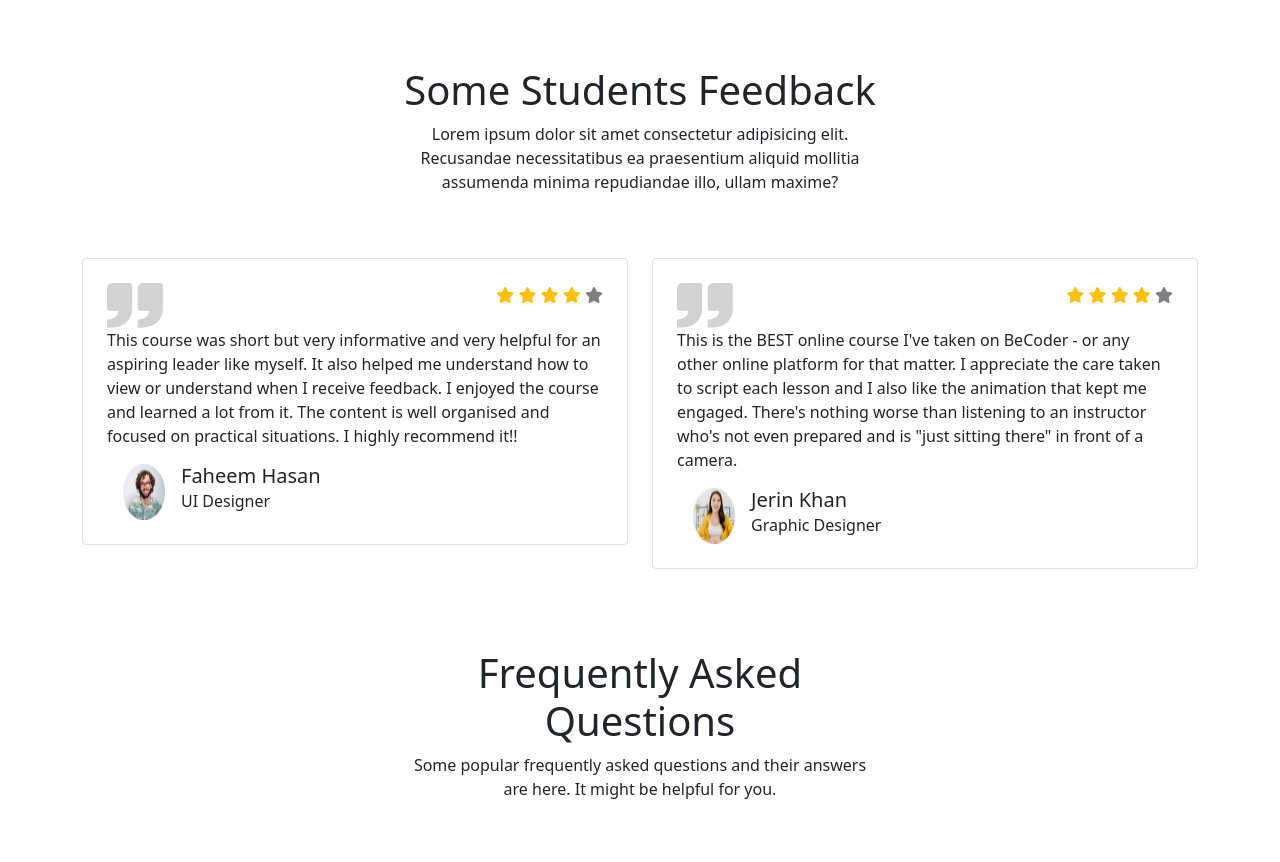
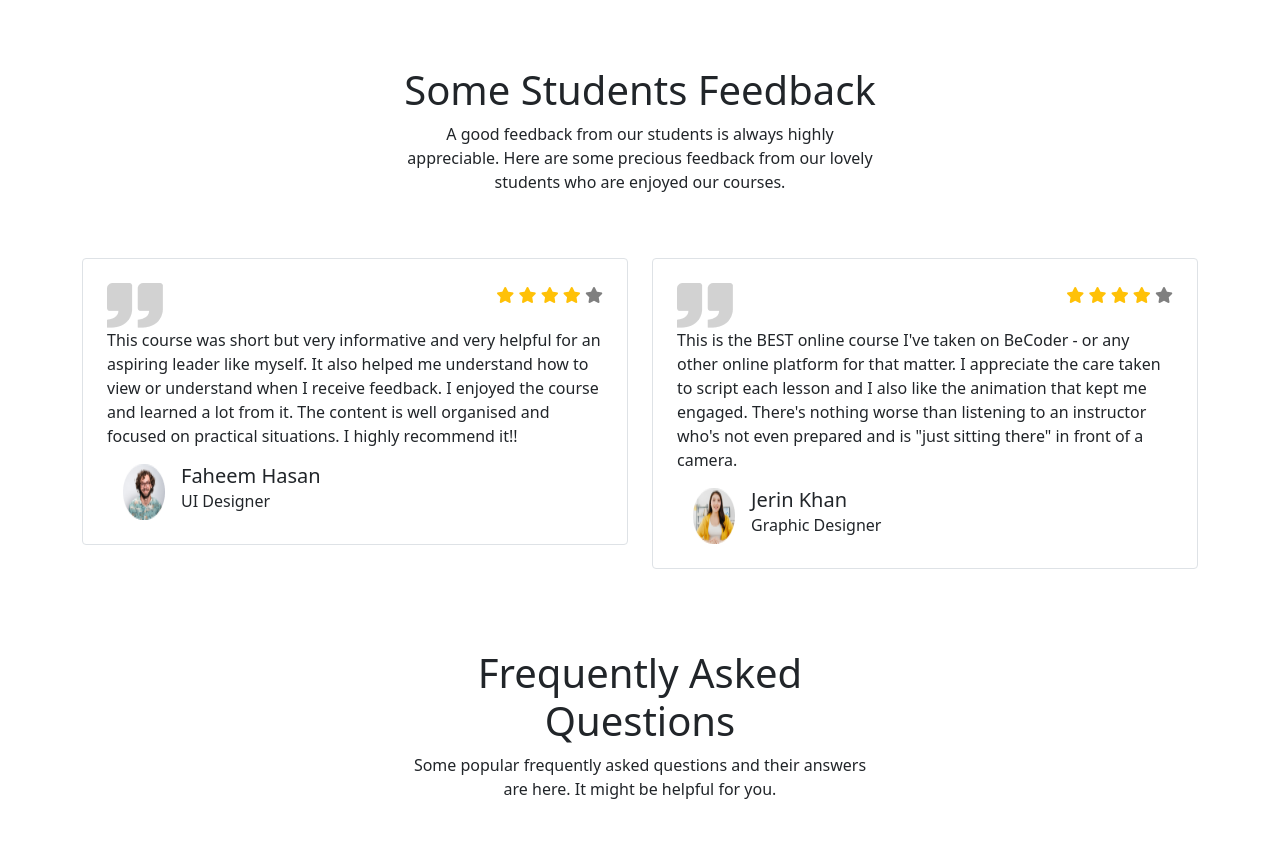
Before and after one commit to monabberhossain/be-coder, a plain HTML site: page index.html in a window 1280 px wide. Shown: the part 3380-4242 px from the top of the page. Drawn offline with nearby package versions, Linux system fonts and the light colour scheme.

Commit message:
Correcting a silly mistake

```diff
--- a/index.html
+++ b/index.html
@@ -382,8 +382,7 @@
                 <div class="col-lg-6 text-center mx-5 px-5">
                     <h1>Some Students Feedback</h1>
                     <p>
-                        Lorem ipsum dolor sit amet consectetur adipisicing elit. Recusandae necessitatibus ea
-                        praesentium aliquid mollitia assumenda minima repudiandae illo, ullam maxime?
+                        A good feedback from our students is always highly appreciable. Here are some precious feedback from our lovely students who are enjoyed our courses.
                     </p>
                 </div>
             </div>
```
